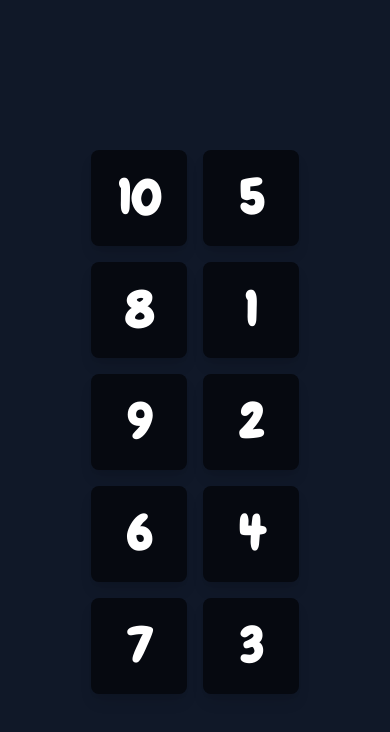
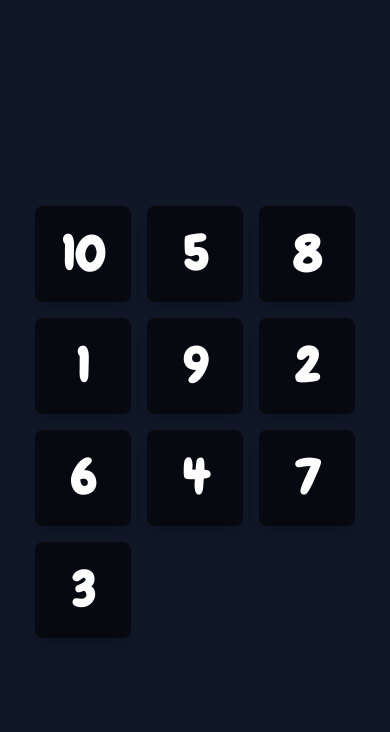
Before and after one commit to FrancescoBonizzi/tappy-tiles, a React (Vite) app: page /game in a window 390 px wide. Shown: the top 732 px of the page. Built offline with nearby package versions, Linux system fonts and the light colour scheme.

Commit message:
refactor: adjust grid layout in Scene3Game for improved responsiveness

```diff
--- a/src/Scene3Game.tsx
+++ b/src/Scene3Game.tsx
@@ -80,7 +80,7 @@ function Scene3Game() {
             exit={{opacity: 0}}
             transition={{duration: 0.5}}>
 
-            <div className="grid grid-cols-2 sm:grid-cols-3 md:grid-cols-4 lg:grid-cols-5 gap-4 sm:gap-4">
+            <div className="grid grid-cols-3 sm:grid-cols-3 md:grid-cols-4 lg:grid-cols-5 gap-4">
                 {numbers.map((num) => {
                     const isRevealed = revealed.includes(num);
                     const isWrong = wrongAttempts.includes(num);
```
